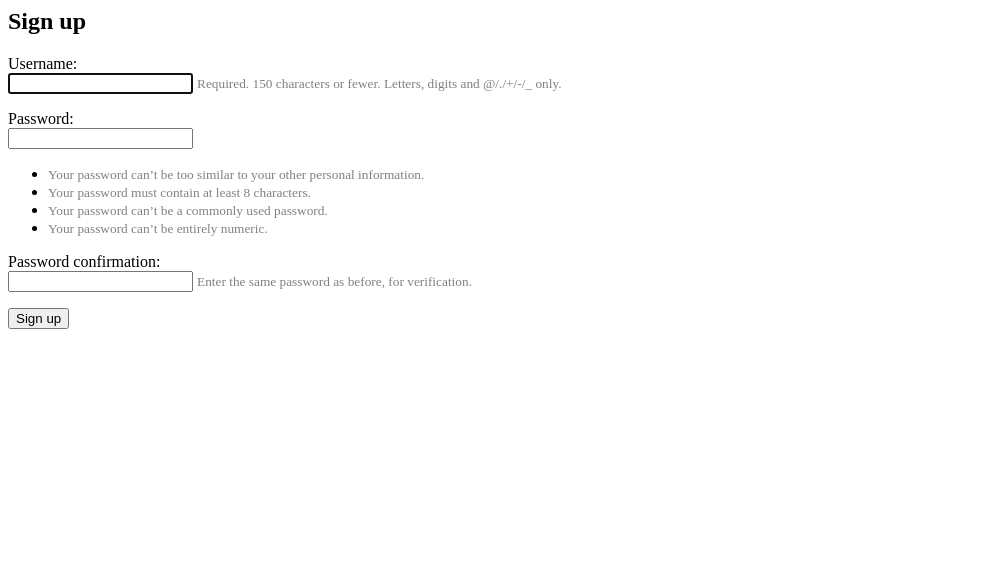
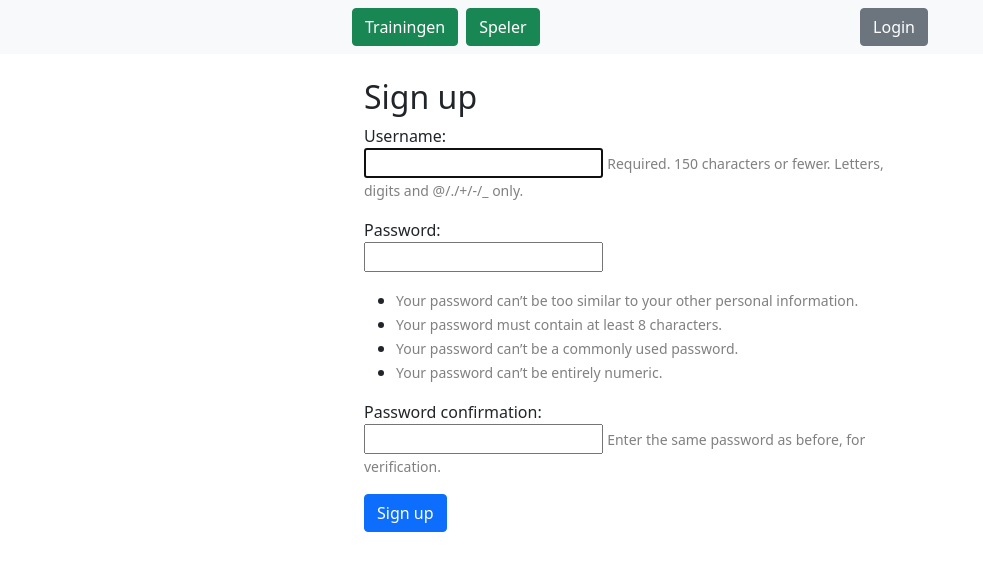
Before and after one commit to jeroenvanriel/hockey-tracker, a Django app: page /accounts/register in a window 1280 px wide. Shown: the top 571 px of the page, without its empty margins (0-983 px from the left). Run offline with Django 3.2, Linux system fonts and the light colour scheme.

Commit message:
style registration page

```diff
--- a/templates/register.html
+++ b/templates/register.html
@@ -1,3 +1,7 @@
+{% extends "base_generic.html" %}
+
+{% block content %}
+
 <h2>Sign up</h2>
  <form method="post">
   {% csrf_token %}
@@ -13,5 +17,7 @@
       {% endfor %}
     </p>
   {% endfor %}
-  <button type="submit">Sign up</button>
+  <button type="submit" class="btn btn-primary">Sign up</button>
 </form>
+
+{% endblock %}
```
